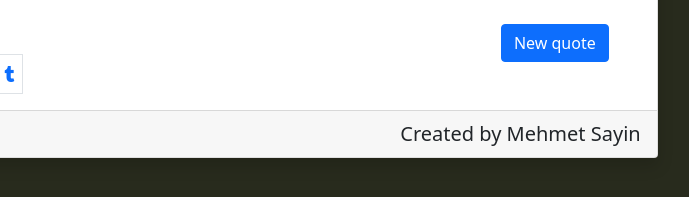
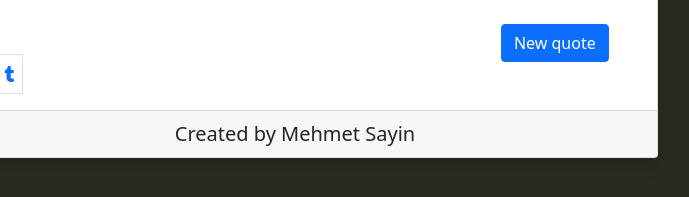
Before and after one commit to sayinmehmet47/Build-a-Random-Quote-Machine, a plain HTML site: page index.html in a window 1280 px wide. Shown: the part 253-450 px from the top of the page, 345-1034 px from the left. Drawn offline with nearby package versions, Linux system fonts and the light colour scheme; no server answers.

Commit message:
text-centered

```diff
--- a/index.html
+++ b/index.html
@@ -15,7 +15,7 @@
 
 <body class="">
 
-    <div class="d-flex justify-content-center mt-5 container "  id="wrapper">
+    <div class="d-flex justify-content-center mt-5 container " id="wrapper">
         <div class="card shadow m-5 shadow" style="width: 65%;" id="quote-box">
 
 
@@ -37,7 +37,8 @@
                 </div>
                 <div class="row mb-4 ms-2" id="icons">
                     <div>
-                        <a class="border border-rounded  p-2" id="tweet-quote" href=""><i class="fab fa-twitter"></i></a>
+                        <a class="border border-rounded  p-2" id="tweet-quote" href=""><i
+                                class="fab fa-twitter"></i></a>
                         <a class="border border-rounded ms-1 p-2" id="tumblr" href=""><i class="fab fa-tumblr"></i></a>
                     </div>
 
@@ -46,7 +47,7 @@
 
             </div>
 
-            <div class="card-footer text-end">
+            <div class="card-footer text-center">
                 <span class="lead">Created by Mehmet Sayin</span>
             </div>
         </div>
```
Lines whose indentation alone changed are shown as unchanged.
